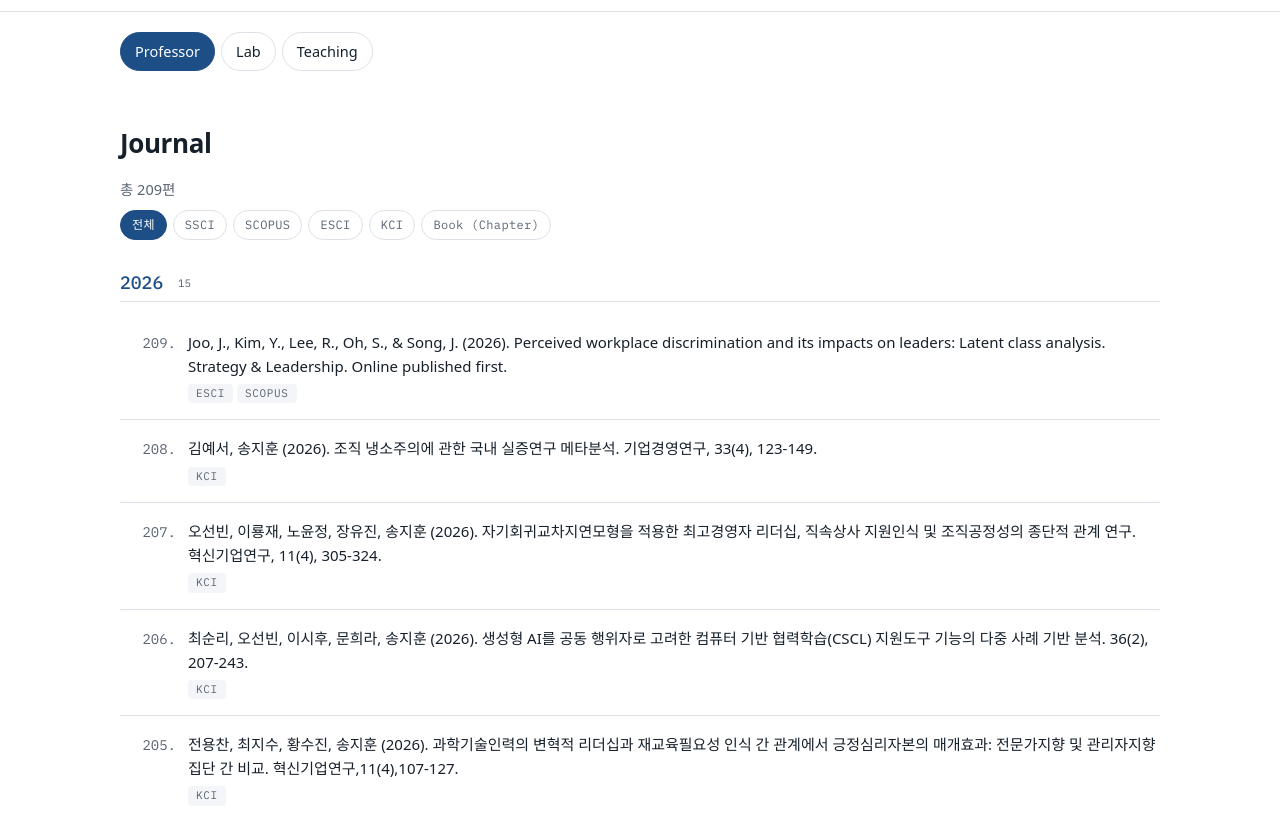
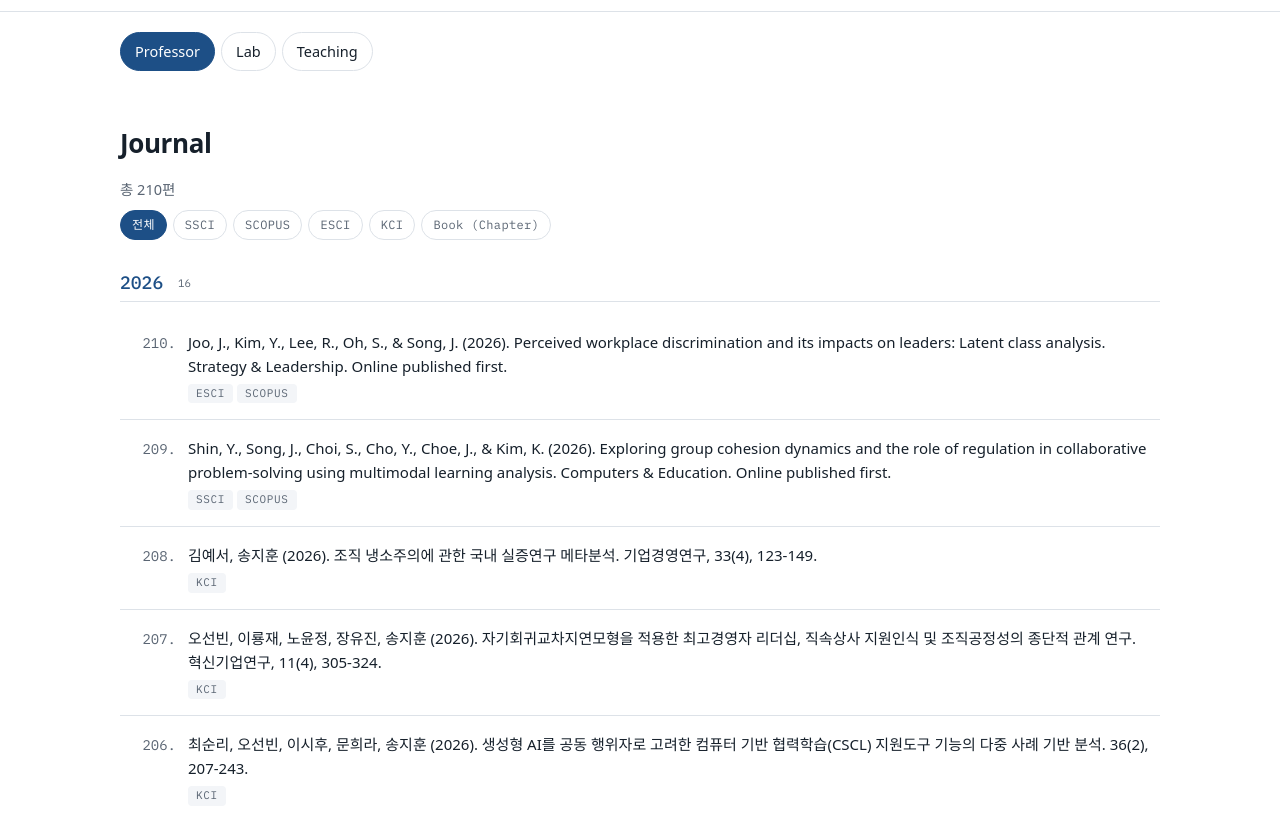
Before and after one commit to drsprolab/drsprolab.github.io, a Jekyll site: the page built from research.md, in a window 1280 px wide and 900 px high, scrolled down 438 px, cut to the strip 81-900 px from the top of the window. Built offline with Jekyll 4.4.1, drawn with Linux system fonts in a browser that asks for light colours; some web fonts are replaced.

Commit message:
Add Computers & Education 2026 paper (online first)
Co-Authored-By: Claude Opus 5.5 <noreply@anthropic.com>

```diff
--- a/_data/publications.yml
+++ b/_data/publications.yml
@@ -10,6 +10,15 @@
   lab: true
 - year: 2026
   month: 8
+  citation: "Shin, Y., Song, J., Choi, S., Cho, Y., Choe, J., & Kim, K. (2026). Exploring group cohesion dynamics and the role of regulation in collaborative problem-solving using multimodal learning analysis. Computers & Education. Online published first."
+  journal: "Computers & Education"
+  index:
+    - "SSCI"
+    - "SCOPUS"
+  professor: true
+  lab: true
+- year: 2026
+  month: 8
   citation: "김예서, 송지훈 (2026). 조직 냉소주의에 관한 국내 실증연구 메타분석. 기업경영연구, 33(4), 123-149."
   journal: "기업경영연구"
   index:
```
